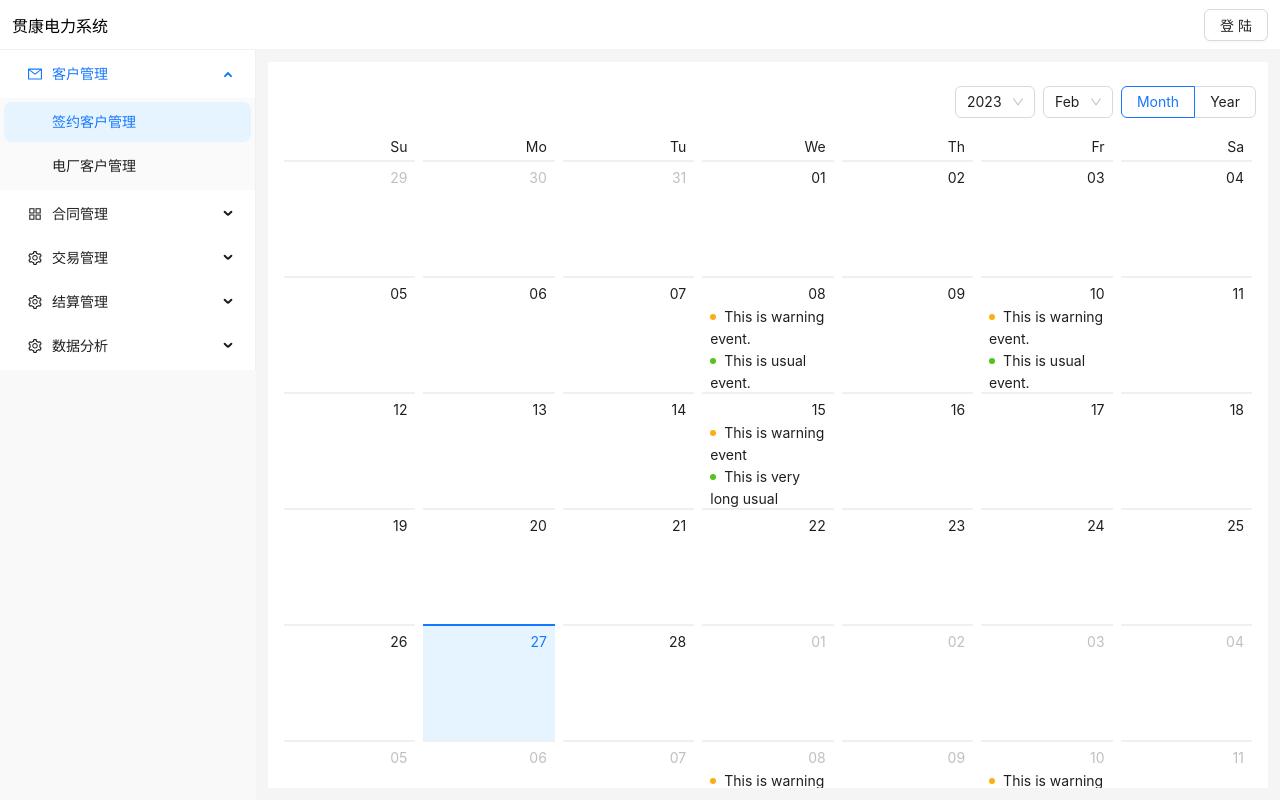
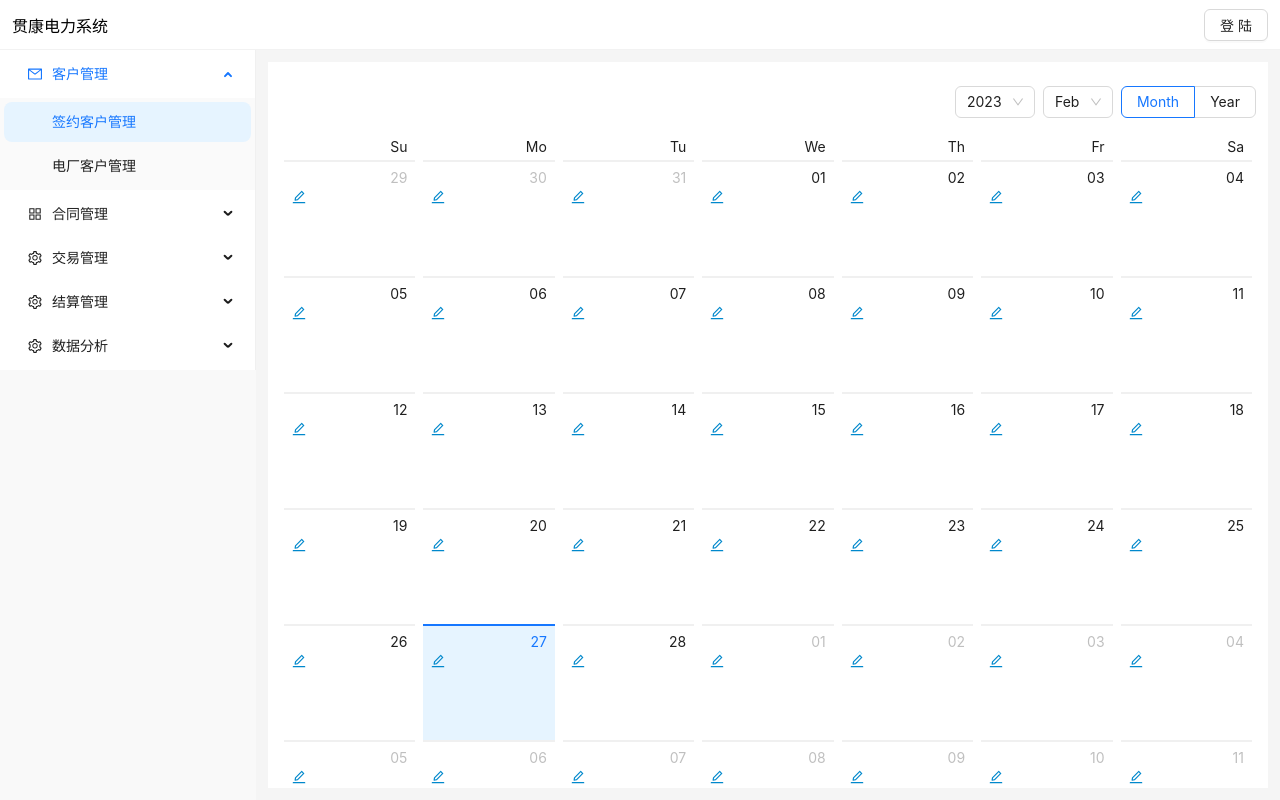
Before and after one commit to Windchasers/electrical-management-console, a Next.js app: page /trade/calendar in a window 1280 px wide. Built offline with nearby package versions, Linux system fonts and the light colour scheme.

Commit message:
feat: 日历可编辑

```diff
--- a/pages/trade/calendar/index.jsx
+++ b/pages/trade/calendar/index.jsx
@@ -1,67 +1,11 @@
+import { useEffect ,useState} from 'react'
 import { Badge, Calendar,Input } from 'antd';
+import {EditOutlined,CheckOutlined,CloseOutlined } from '@ant-design/icons'
+import styles from './index.module.css'
 const { TextArea } = Input;
-const getListData = (value) => {
-  let listData;
-  switch (value.date()) {
-    case 8:
-      listData = [
-        {
-          type: 'warning',
-          content: 'This is warning event.',
-        },
-        {
-          type: 'success',
-          content: 'This is usual event.',
-        },
-      ];
-      break;
-    case 10:
-      listData = [
-        {
-          type: 'warning',
-          content: 'This is warning event.',
-        },
-        {
-          type: 'success',
-          content: 'This is usual event.',
-        },
-        {
-          type: 'error',
-          content: 'This is error event.',
-        },
-      ];
-      break;
-    case 15:
-      listData = [
-        {
-          type: 'warning',
-          content: 'This is warning event',
-        },
-        {
-          type: 'success',
-          content: 'This is very long usual event。。....',
-        },
-        {
-          type: 'error',
-          content: 'This is error event 1.',
-        },
-        {
-          type: 'error',
-          content: 'This is error event 2.',
-        },
-        {
-          type: 'error',
-          content: 'This is error event 3.',
-        },
-        {
-          type: 'error',
-          content: 'This is error event 4.',
-        },
-      ];
-      break;
-    default:
-  }
-  return listData || [];
+
+const checkIsEdit = (edit,value) => {
+  return  edit.year() === value.year() && edit.month() === value.month() && edit.date() === value.date()
 };
 const getMonthData = (value) => {
   if (value.month() === 8) {
@@ -69,6 +13,7 @@ const getMonthData = (value) => {
   }
 };
 const App = () => {
+  const [edit,setEdit] = useState({year:()=>{return 0},month:()=>{return 0},date:()=>{return 0}})
   const monthCellRender = (value) => {
     const num = getMonthData(value);
     return num ? (
@@ -79,24 +24,26 @@ const App = () => {
     ) : null;
   };
   const dateCellRender = (value) => {
-    const listData = getListData(value);
+    const isEdit = checkIsEdit(edit,value)
     return (
       <ul className="events">
-
-        {/* <TextArea/> */}
-        {listData.map((item) => (
+        <div className={styles.editHeader}><EditOutlined style={{ color: '#08c' }} onClick={()=>{handleDateEdit(value)}}/>
+        {isEdit && <div><CheckOutlined /><CloseOutlined /></div>}</div>
+       {isEdit && <TextArea/>}
+        {/* {listData.map((item) => (
           <li key={item.content}>
             <Badge status={item.type} text={item.content} />
 
           </li>
-        ))}
+        ))} */}
       </ul>
     );
   };
 
-  const handleDateClick = (date)=>{
-    console.log(date);
+  const handleDateEdit = (value)=>{
+    console.log(value,value.date());
+    setEdit(value)
   }
-  return <Calendar dateCellRender={dateCellRender} monthCellRender={monthCellRender} onSelect={handleDateClick} bordered/>;
+  return <Calendar dateCellRender={dateCellRender}  bordered/>;
 };
 export default App;
--- a/pages/trade/calendar/index.module.css
+++ b/pages/trade/calendar/index.module.css
@@ -17,3 +17,8 @@
   .notes-month section {
     font-size: 28px;
   }
+
+  .editHeader{
+    display: flex;
+    justify-content: space-between
+  }
```
